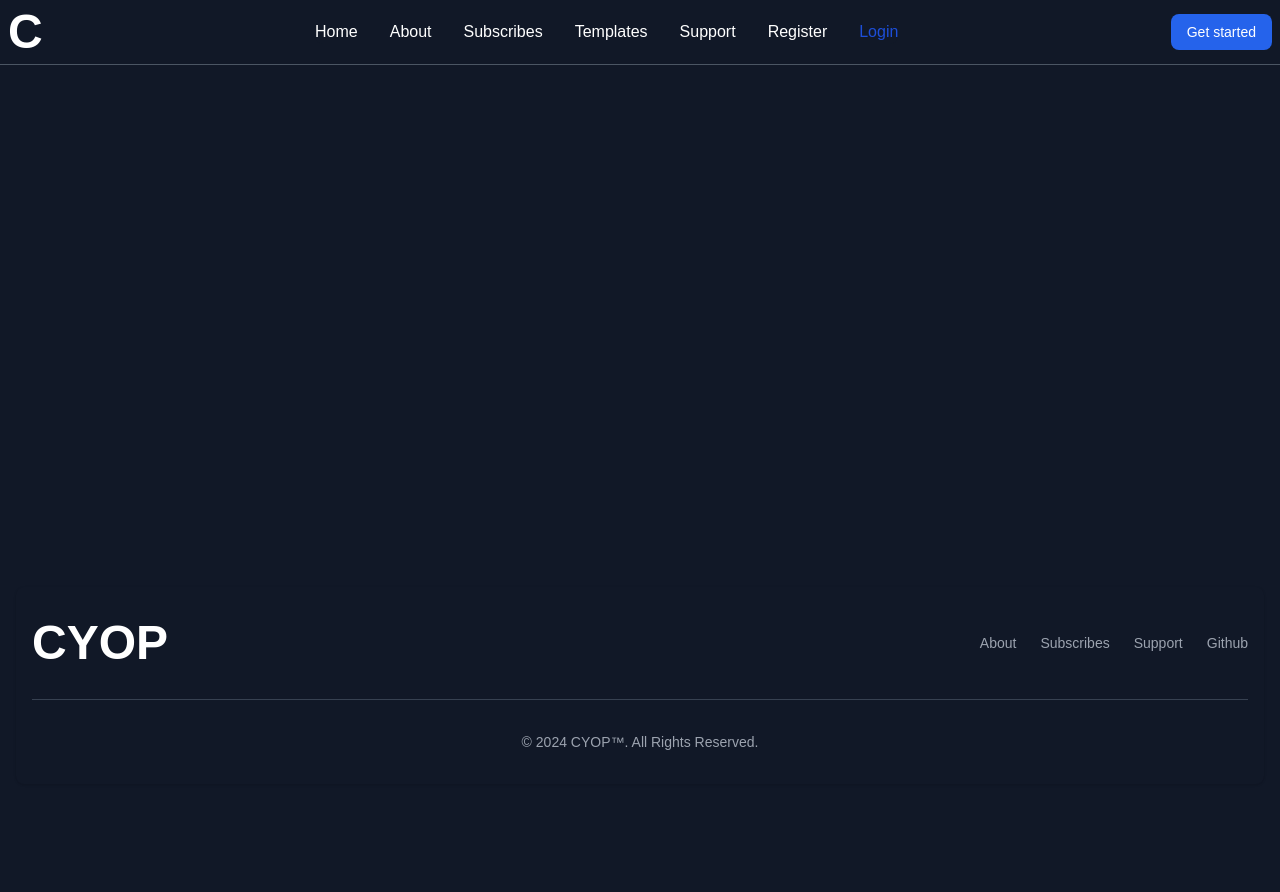
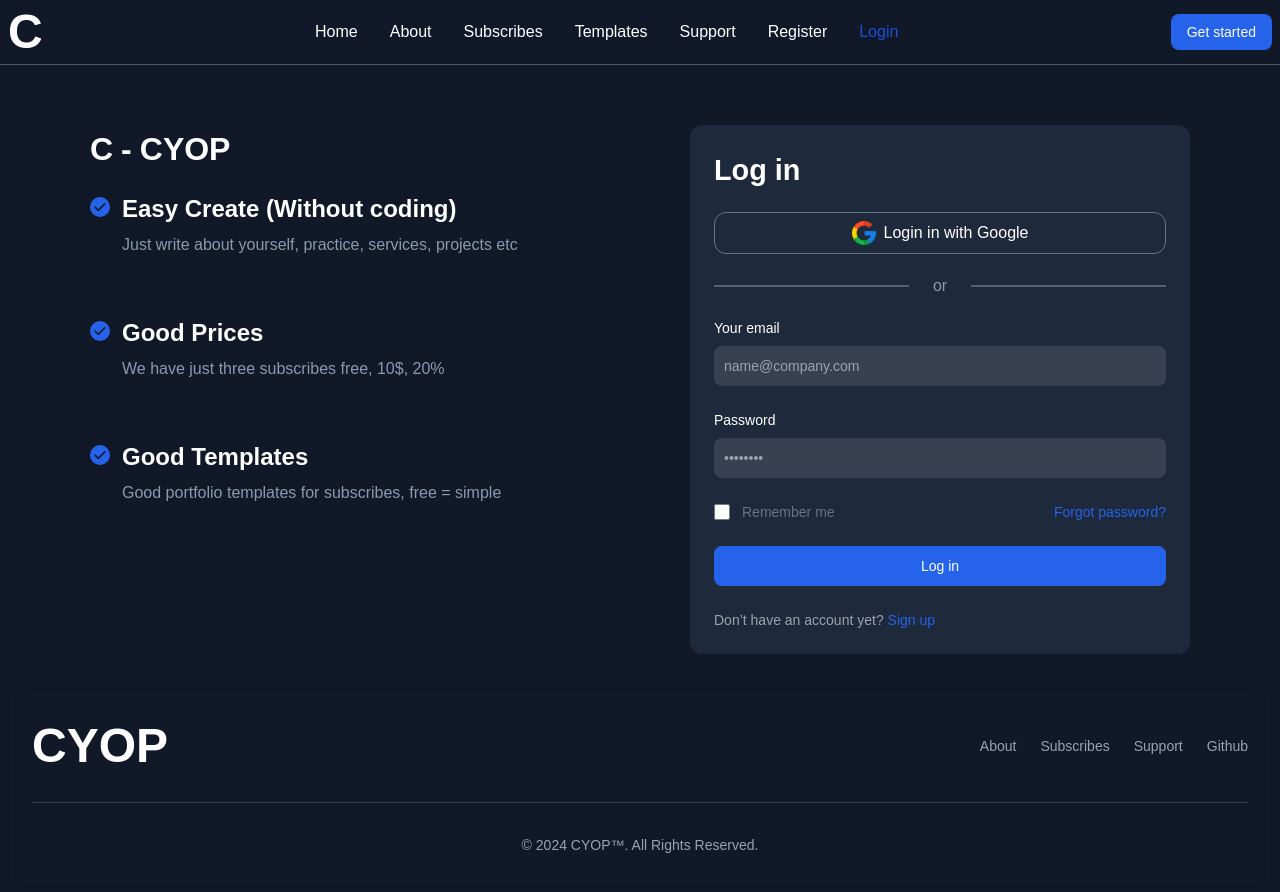
Before and after one commit to CYOP-Free-Palastine/cyop, a React (Vite) app: page /login in a window 1280 px wide. Shown: the top 892 px of the page. Before the commit the page ends 800 px from the top, so only its background shows below. Built offline with nearby package versions, Linux system fonts and the light colour scheme.

Commit message:
CREATE: Login section

```diff
--- /dev/null
+++ b/src/components/login-sections/left/index.jsx
@@ -0,0 +1,47 @@
+import React from 'react'
+import google from '@assets/icons/google.png'
+import { Link } from 'react-router-dom'
+
+export default function Left() {
+  return (
+    <div className='p-6 bg-card_bg rounded-xl md:min-w-[500px]'>
+        <h2 className='font-bold text-[1.8rem] mb-5'>Log in</h2>
+        <button className='flex justify-center items-center gap-2 py-2 w-full px-5 rounded-xl border-[1px] border-solid font-[500] border-slate-500 mb-5'>
+            <div className='w-6 h-6'>
+                <img className='w-full h-full' src={google} alt="" />
+            </div>
+            Login in with Google
+        </button>
+        <div className='flex text-secondary_card_color font-[500] gap-6 items-center mb-5'>
+            <span className='w-[50%] h-[2px] bg-secondary_card_color/50'></span>
+            <p>or</p>
+            <span className='w-[50%] h-[2px] bg-secondary_card_color/50'></span>
+        </div>
+        <form class="space-y-4 md:space-y-6" action="#">
+            <div>
+                <label for="email" class="block mb-2 text-sm font-medium text-white">Your email</label>
+                <input type="email" name="email" id="email" class="text-sm rounded-lg block w-full p-2.5 bg-gray-700 border-gray-600 placeholder-gray-400 focus:outline-none text-white" placeholder="name@company.com" required="" />
+            </div>
+            <div>
+                <label for="password" class="block mb-2 text-sm font-medium text-white">Password</label>
+                <input type="password" name="password" id="password" placeholder="••••••••" class="text-sm rounded-lg block w-full p-2.5 bg-gray-700 border-gray-600 placeholder-gray-400 focus:outline-none text-white" required="" />
+            </div>
+            <div class="flex items-center justify-between">
+                <div class="flex items-start">
+                    <div class="flex items-center h-5">
+                        <input id="link-checkbox" type="checkbox" value="" class="w-4 h-4 text-blue-600 bg-gray-100 border-gray-300 rounded focus:ring-blue-500 dark:focus:ring-blue-600 dark:ring-offset-gray-800 focus:ring-2 dark:bg-gray-700 dark:border-gray-600" />
+                    </div>
+                    <div class="ml-3 text-sm">
+                        <label for="remember" class="text-gray-500">Remember me</label>
+                    </div>
+                </div>
+                <Link to={"/forgot-password"} class="text-sm font-medium text-primaryBlue hover:underline">Forgot password?</Link>
+            </div>
+            <button type="submit" class="w-full text-white bg-primaryBlue hover:bg-primary-700 focus:outline-none font-medium rounded-lg text-sm px-5 py-2.5 text-center bg-primary-600 hover:bg-primary-700">Log in</button>
+            <p class="text-sm font-light text-gray-400">
+                Don’t have an account yet? <Link to={"/register"} class="font-medium text-primaryBlue hover:underline text-primary-500">Sign up</Link>
+            </p>
+            </form>
+    </div>
+  )
+}
--- /dev/null
+++ b/src/components/login-sections/right/index.jsx
@@ -0,0 +1,40 @@
+import React from 'react'
+
+export default function Right() {
+  return (
+    <div className='lg:block hidden'>
+        <div className='mb-6 text-[2rem] font-bold flex gap-2'>
+            <span>C</span> - <p>CYOP</p>
+        </div>
+        <ul className='flex flex-col gap-16'>
+            <li className='flex items-start gap-3'>
+                <div className='w-5 h-5 rounded-[50%] flex items-center justify-center flex-shrink-0 bg-primaryBlue'>
+                    <i class="fa-solid fa-check text-[13px] text-primaryBlue_bg"></i>
+                </div>
+                <div>
+                    <h3 className='text-[1.5rem] font-bold leading-none mb-3'>Easy Create (Without coding)</h3>
+                    <p className='text-secondary_card_color text-[1rem]'>Just write about yourself, practice, services, projects etc</p>
+                </div>
+            </li>
+            <li className='flex items-start gap-3'>
+                <div className='w-5 h-5 rounded-[50%] flex items-center justify-center flex-shrink-0 bg-primaryBlue'>
+                    <i class="fa-solid fa-check text-[13px] text-primaryBlue_bg"></i>
+                </div>
+                <div>
+                    <h3 className='text-[1.5rem] font-bold leading-none mb-3'>Good Prices</h3>
+                    <p className='text-secondary_card_color text-[1rem]'>We have just three subscribes free, 10$, 20%</p>
+                </div>
+            </li>
+            <li className='flex items-start gap-3'>
+                <div className='w-5 h-5 rounded-[50%] flex items-center justify-center flex-shrink-0 bg-primaryBlue'>
+                    <i class="fa-solid fa-check text-[13px] text-primaryBlue_bg"></i>
+                </div>
+                <div>
+                    <h3 className='text-[1.5rem] font-bold leading-none mb-3'>Good Templates</h3>
+                    <p className='text-secondary_card_color text-[1rem]'>Good portfolio templates for subscribes, free = simple</p>
+                </div>
+            </li>
+        </ul>
+    </div>
+  )
+}
--- /dev/null
+++ b/src/pages/login/index.jsx
@@ -0,0 +1,14 @@
+import Left from '@components/login-sections/left'
+import Right from '@components/login-sections/right'
+import React from 'react'
+
+export default function Login() {
+  return (
+    <section className='container py-5 font-montserrat'>
+      <div className='flex gap-0 lg:gap-24 justify-center lg:justify-between'>
+        <Right />
+        <Left />
+      </div>
+    </section>
+  )
+}
```
Also changed, not shown: src/routes/index.jsx (+6 -1 lines).
